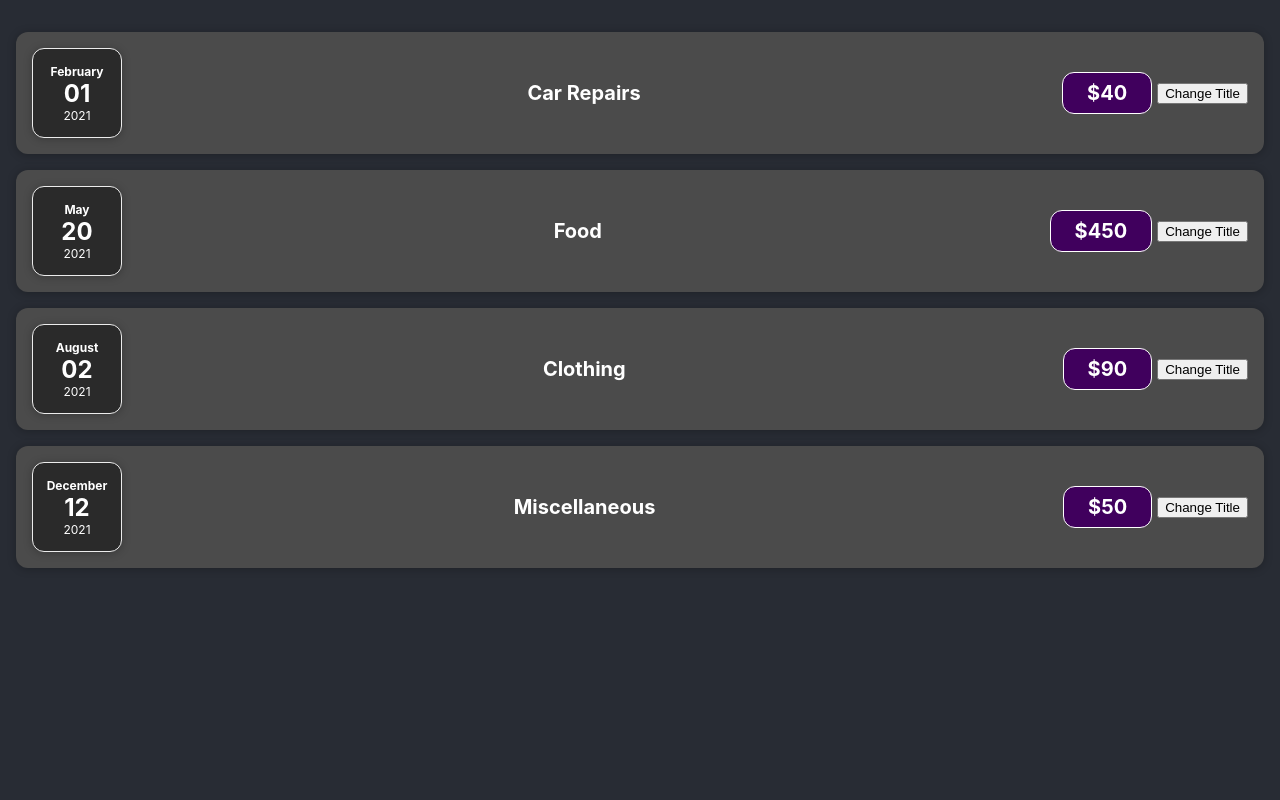
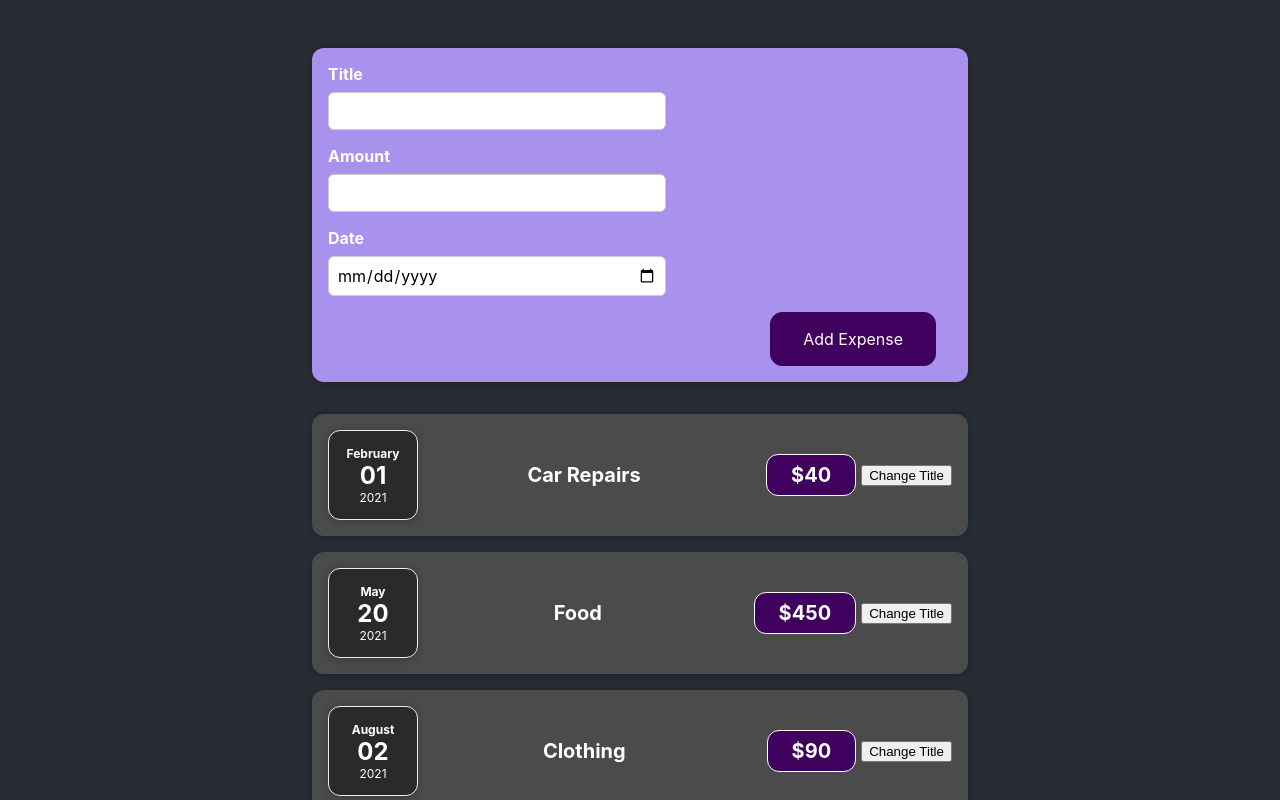
Before and after one commit to EbenOladutemu/my-proper-react, a React (Create React App) app: page / in a window 1280 px wide. Shown: the top 800 px of the page. Built offline with nearby package versions, Linux system fonts and the light colour scheme.

Commit message:
Start user-input form

```diff
--- a/src/components/ExpenseItem/ExpenseItems.css
+++ b/src/components/ExpenseItem/ExpenseItems.css
@@ -3,7 +3,8 @@
     justify-content: space-between;
     align-items: center;
     padding: 1rem;
-    margin: 1rem 0;
+    margin: 1rem auto;
+    width: 50%;
     background-color: #4b4b4b;
   }
 
--- a/src/components/Expenses/Expenses.js
+++ b/src/components/Expenses/Expenses.js
@@ -1,5 +1,6 @@
 import Card from "../Card/Card";
 import ExpenseItems from "../ExpenseItem/ExpenseItems";
+import NewExpense from "../NewExpense/NewExpense";
 
 const Expenses = () => {
   const expense = [
@@ -27,6 +28,7 @@
 
   return (
     <Card className="App">
+      <NewExpense/>
       <ExpenseItems
        date={ expense[0].date }
        title={ expense[0].title }
--- /dev/null
+++ b/src/components/NewExpense/ExpenseForm.css
@@ -0,0 +1,26 @@
+.new-expense__controls {
+  display: flex;
+  flex-wrap: wrap;
+  gap: 1rem;
+  margin-bottom: 1rem;
+  text-align: left;
+}
+
+.new-expense__control label {
+  font-weight: bold;
+  margin-bottom: 0.5rem;
+  display: block;
+}
+
+.new-expense__control input {
+  font: inherit;
+  padding: 0.5rem;
+  border-radius: 6px;
+  border: 1px solid #ccc;
+  width: 20rem;
+  max-width: 100%;
+}
+
+.new-expense__actions {
+  text-align: right;
+}
--- /dev/null
+++ b/src/components/NewExpense/ExpenseForm.js
@@ -0,0 +1,28 @@
+import React from 'react';
+import './ExpenseForm.css'
+
+const ExpenseForm = () => {
+  return(
+    <form>
+      <div className="new-expense__controls">
+        <div className="new-expense__control">
+          <label>Title</label>
+          <input type="text" />
+        </div>
+        <div className="new-expense__control">
+          <label>Amount</label>
+          <input type="number" min="0.01" step="0.01" />
+        </div>
+        <div className="new-expense__control">
+          <label>Date</label>
+          <input type="date" min="2019-01-01" max="2022-12-31" />
+        </div>
+      </div>
+      <div className="new-expense__actions">
+        <button type="submit">Add Expense</button>
+      </div>
+    </form>
+  )
+}
+
+export default ExpenseForm;
--- /dev/null
+++ b/src/components/NewExpense/NewExpense.css
@@ -0,0 +1,38 @@
+.new-expense {
+  background-color: #a892ee;
+  padding: 1rem;
+  margin: 2rem auto;
+  width: 50%;
+  max-width: 95%;
+  border-radius: 12px;
+  text-align: center;
+  box-shadow: 0 1px 8px rgba(0, 0, 0, 0.25);
+}
+
+.new-expense button {
+  font: inherit;
+  cursor: pointer;
+  padding: 1rem 2rem;
+  border: 1px solid #40005d;
+  background-color: #40005d;
+  color: white;
+  border-radius: 12px;
+  margin-right: 1rem;
+}
+
+.new-expense button:hover,
+.new-expense button:active {
+  background-color: #510674;
+  border-color: #510674;
+}
+
+.new-expense button.alternative {
+  color: #220131;
+  border-color: transparent;
+  background-color: transparent;
+}
+
+.new-expense button.alternative:hover,
+.new-expense button.alternative:active {
+  background-color: #ddb3f8;
+}
--- /dev/null
+++ b/src/components/NewExpense/NewExpense.js
@@ -0,0 +1,13 @@
+import React from "react";
+import ExpenseForm from './ExpenseForm'
+import './NewExpense.css'
+
+const NewExpense = () => {
+  return(
+    <div className="new-expense">
+      <ExpenseForm/>
+    </div>
+  )
+}
+
+export default NewExpense;
```
